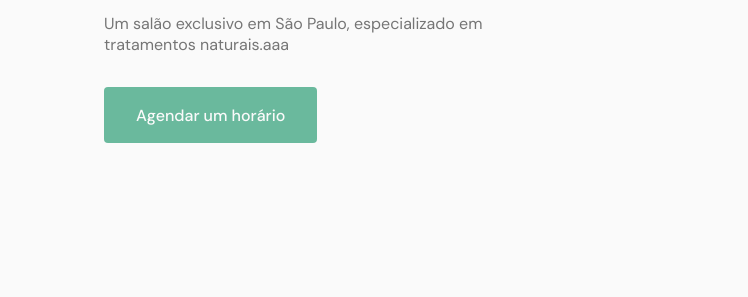
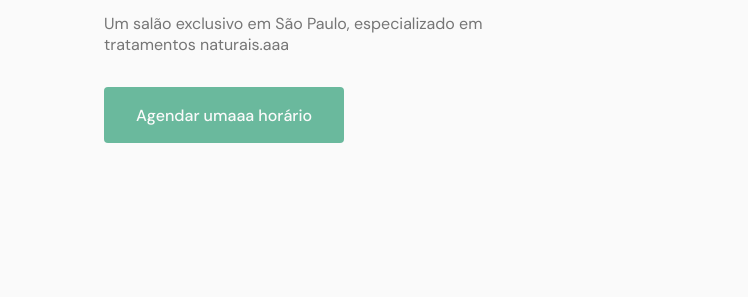
Before and after one commit to Daviziih/DiscoverSite, a plain HTML site: page index.html in a window 1280 px wide. Shown: the part 273-570 px from the top of the page, 0-748 px from the left. Drawn offline with nearby package versions, Linux system fonts and the light colour scheme; files whose address does not match are found by name.

Commit message:
Update index.html

```diff
--- a/index.html
+++ b/index.html
@@ -55,7 +55,7 @@
               Um salão exclusivo em São Paulo, especializado em tratamentos
               naturais.aaa
             </p>
-            <a class="buttom" href="#contact">Agendar um horário</a>
+            <a class="buttom" href="#contact">Agendar umaaa horário</a>
           </div>
         </div>
       </section>
```
